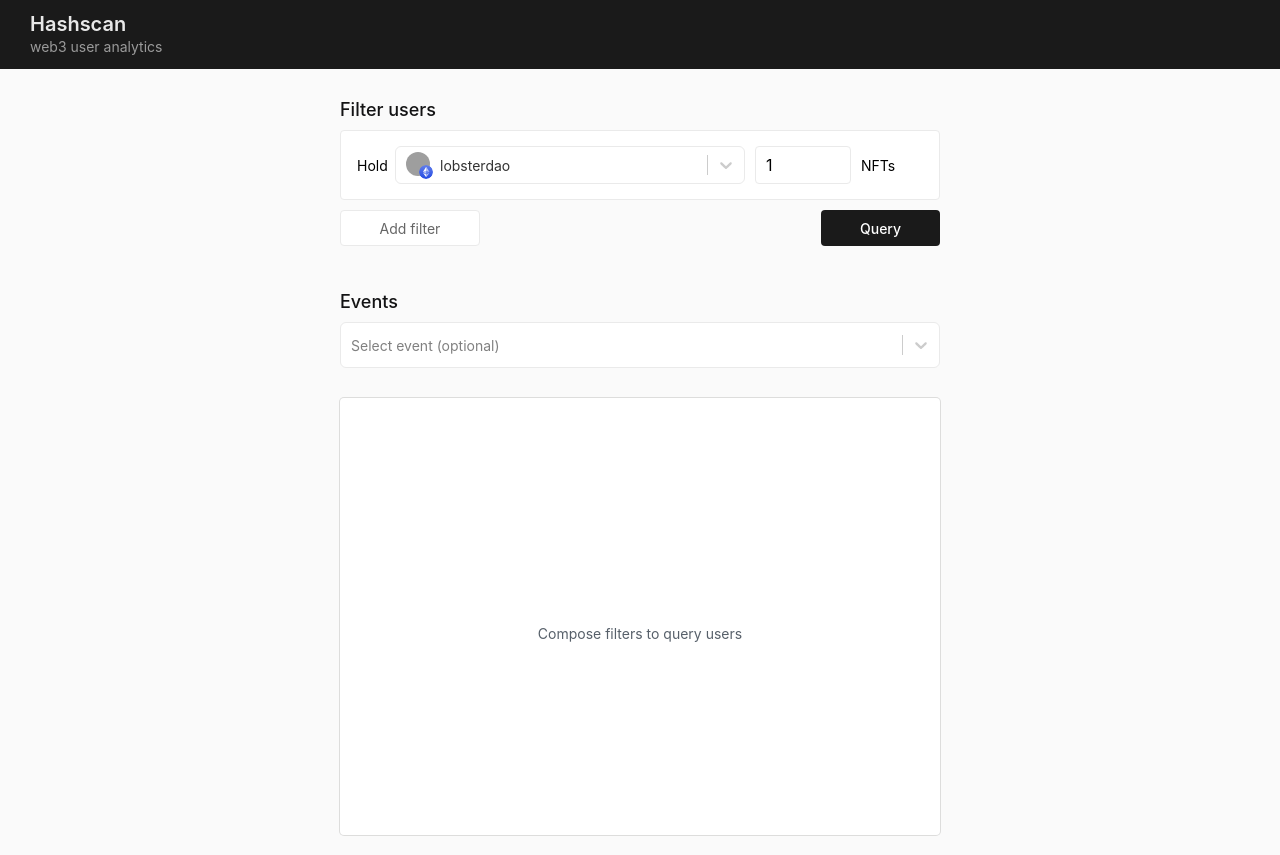
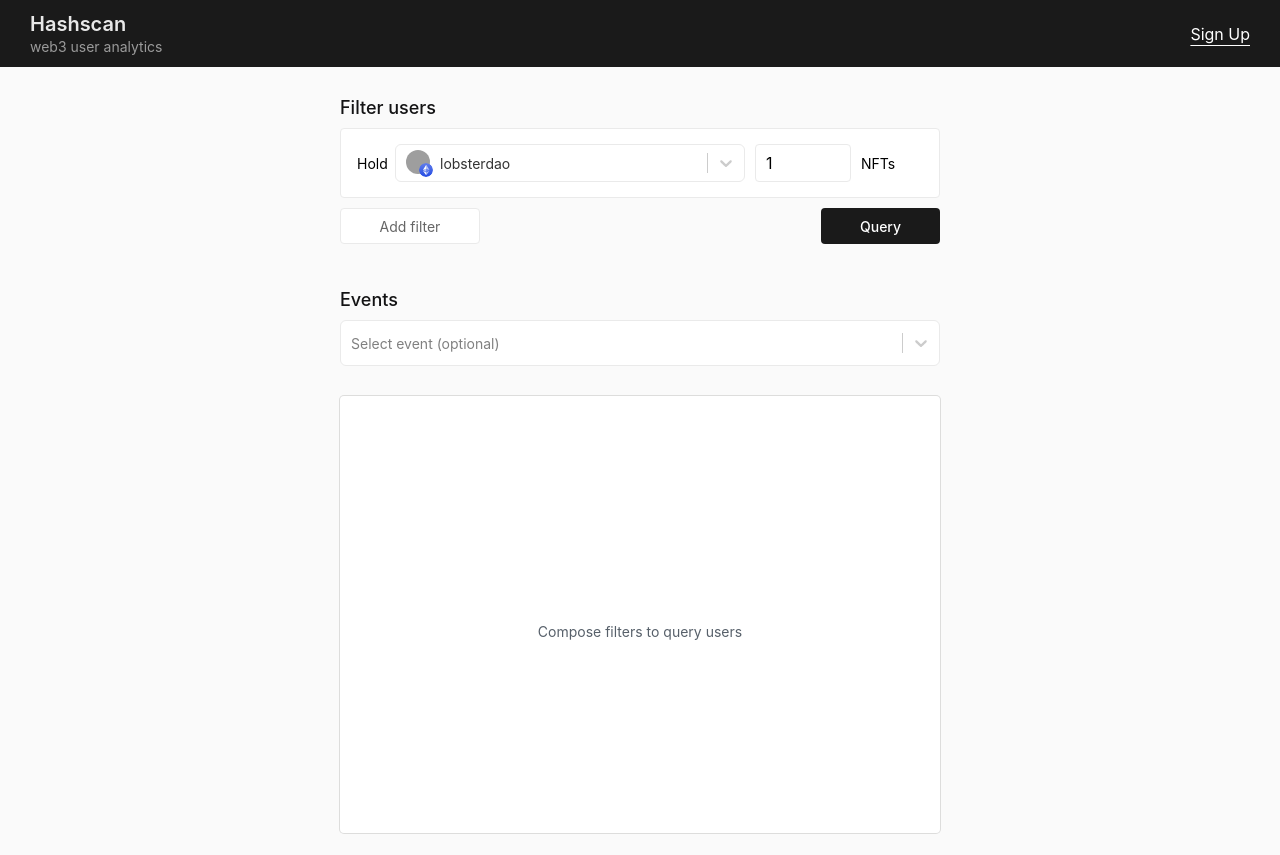
Before and after one commit to maamalama/frontend, a Next.js app: page / in a window 1280 px wide. Built offline with nearby package versions, Linux system fonts and the light colour scheme; grey boxes are pictures that could not be loaded.

Commit message:
fix bugs and add sign up link

```diff
--- a/pages/index.module.css
+++ b/pages/index.module.css
@@ -14,11 +14,15 @@
 }
 
 .header {
-  padding: 14px;
+  padding-bottom: 12px;
   padding-top: 12px;
   padding-left: 30px;
+  padding-right: 30px;
   background-color: #1a1a1a;
   margin-bottom: 30px;
+  display: flex;
+  justify-content: space-between;
+  align-items: center;
 }
 
 .list {
@@ -62,3 +66,12 @@
   width: 600px;
   margin: 0 auto;
 }
+
+.signUpLink {
+  text-underline-offset: 5px;
+  color: white;
+}
+
+.signUpLink:hover {
+  color: rgb(230, 223, 223);
+}
--- a/pages/index.tsx
+++ b/pages/index.tsx
@@ -26,9 +26,33 @@ const Index = () => {
   const [isLoading, setLoading] = useState(false)
   const [event, setEvent] = useState<EventInfo>()
 
+  const createHeader = (): string => {
+    let strings: string[] = []
+
+    const nfts = new Set(
+      filters
+        .filter((f) => f.type === 'nft')
+        .map((s) => {
+          return s.symbol
+        })
+    )
+    const tokens = new Set(filters.filter((f) => f.type === 'erc20').map((s) => s.symbol))
+
+    if (nfts.size > 0) strings.push(`${Array.from(nfts).join(', ')} holders`)
+
+    if (tokens.size > 0) strings.push(`${Array.from(tokens).join(', ')} owners`)
+
+    return event && event.label !== 'No event - total amount of users'
+      ? `Total amount of ${event.label} by ${strings.join(', ')}`
+      : strings.join(', ')
+  }
+
+  const [header, setHeader] = useState('')
+
   const fetchAllData = () => {
     setLoading(true)
 
+    setHeader(createHeader())
     const res = event?.value ? fetchEvent(filters, event) : fetchChart(filters)
 
     res
@@ -53,32 +77,21 @@ const Index = () => {
     fetchAllData()
   }, [event])
 
-  const createHeader = () => {
-    let strings: string[] = []
-
-    const nfts = new Set(
-      filters
-        .filter((f) => f.type === 'nft')
-        .map((s) => {
-          return s.symbol
-        })
-    )
-    const tokens = new Set(filters.filter((f) => f.type === 'erc20').map((s) => s.symbol))
-
-    if (nfts.size > 0) strings.push(`${Array.from(nfts).join(', ')} holders`)
-
-    if (tokens.size > 0) strings.push(`${Array.from(tokens).join(', ')} owners`)
-
-    return event ? `Total amount of ${event.label} by ${strings.join(', ')}` : strings.join(', ')
-  }
-
-  const [header, setHeader] = useState('')
-
   return (
     <>
       <header className={styles.header}>
-        <h1 className={styles.heading}>Hashscan</h1>
-        <h2 className={styles.subheading}>web3 user analytics</h2>
+        <div className={styles.column}>
+          <h1 className={styles.heading}>Hashscan</h1>
+          <h2 className={styles.subheading}>web3 user analytics</h2>
+        </div>
+        <a
+          className={styles.signUpLink}
+          href="https://vey568uwvva.typeform.com/to/S5EG2s8Y"
+          target="_blank"
+          rel="noopener noreferer"
+        >
+          Sign Up
+        </a>
       </header>
       {/* {JSON.stringify(filters, null, 2)} */}
       <main className={`${styles.column} ${styles.main}`}>
@@ -100,7 +113,6 @@ const Index = () => {
             <button
               className={indexStyles.queryButton}
               onClick={() => {
-                setHeader(createHeader())
                 fetchAllData()
               }}
             >
@@ -115,7 +127,6 @@ const Index = () => {
             isOptionDisabled={(option) => option.value === false}
             isClearable
             onChange={(event: EventInfo) => {
-              setHeader(createHeader())
               setEvent(event)
             }}
             placeholder="Select event (optional)"
```
